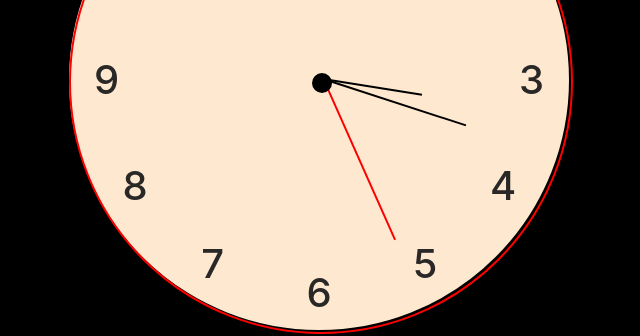
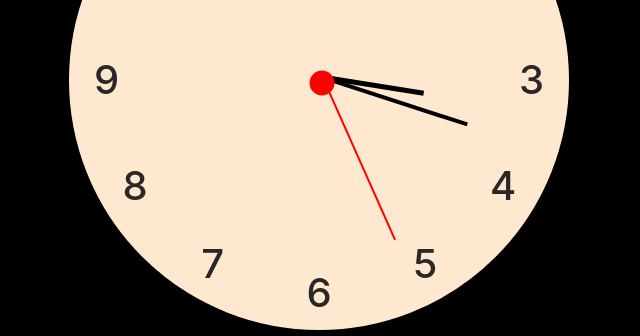
Before and after one commit to ha3158987/analog-clock, a React (Vite) app: page / in a window 1280 px wide. Shown: the part 320-656 px from the top of the page, without its empty margins (321-961 px from the left). Built offline with nearby package versions, Linux system fonts and the light colour scheme.

Commit message:
feat: add tooltip & change structure

```diff
--- a/src/App.tsx
+++ b/src/App.tsx
@@ -1,5 +1,5 @@
 import './App.css';
-import Clock from '@/components/clock/Clock';
+import Clock from '@components/clock/Clock';
 
 function App() {
   return (
--- a/src/components/clock/Clock.tsx
+++ b/src/components/clock/Clock.tsx
@@ -1,15 +1,20 @@
-import { useEffect } from 'react';
+import { useState, useEffect } from 'react';
 
 import useClockStore from '@store/useClockStore';
+import '@components/clock/clock.style.scss';
 import Tooltip from '@components/tooltip/Tooltip';
-import '@components/clock/clock.style.scss';
 
 function Clock() {
+  const clockNumbers = Array.from({ length: 12 }, (_, index) => index + 1);
   const {
     hour, minute, second, updateCurrentTime,
   } = useClockStore();
 
-  const clockNumbers = Array.from({ length: 12 }, (_, index) => index + 1);
+  const [isVisible, setIsVisible] = useState(false);
+
+  const handleMouseEnter = () => setIsVisible(true);
+
+  const handleMouseLeave = () => setIsVisible(false);
 
   const getCurrentTimer = () => setInterval(() => {
     const now = new Date();
@@ -19,24 +24,28 @@ function Clock() {
       minute: now.getMinutes(),
       second: now.getSeconds(),
     });
+  }, 1000);
 
-  }, 1000);
 
   useEffect(() => {
     const timerId = getCurrentTimer();
-
     return () => clearInterval(timerId);
   }, []);
 
   return (
-    <div id="clock-wrapper">
-      {clockNumbers.map((number) => <span className="clock-number">{number}</span>)}
-      <span id='center' />
-      <span id='hour-hand' style={{ transform: `rotate(${(360 / 12 * hour) + (30 / 60 * minute)}deg) translate(-50%, -50%)` }} />
-      <span id='minute-hand' style={{ transform: `rotate(${360 / 60 * minute}deg) translate(-50%, -50%)` }} />
-      <span id='second-hand' style={{ transform: `rotate(${360 / 60 * second}deg) translate(-50%, -50%)` }} />
-      <Tooltip />
-    </div>
+    <>
+      <div id="clock-wrapper"
+        onMouseEnter={handleMouseEnter}
+        onMouseLeave={handleMouseLeave}
+      >
+        {clockNumbers.map((number) => <span className="clock-number">{number}</span>)}
+        <span id='center' />
+        <span id='hour-hand' style={{ transform: `rotate(${(360 / 12 * hour) + (30 / 60 * minute)}deg) translate(-50%, -50%)` }} />
+        <span id='minute-hand' style={{ transform: `rotate(${360 / 60 * minute}deg) translate(-50%, -50%)` }} />
+        <span id='second-hand' style={{ transform: `rotate(${360 / 60 * second}deg) translate(-50%, -50%)` }} />
+      </div >
+      <Tooltip show={isVisible} />
+    </>
   );
 }
 
--- a/src/components/clock/clock.style.scss
+++ b/src/components/clock/clock.style.scss
@@ -33,10 +33,10 @@
     left: 252.5px;
     transform: translate(-50%, -50%);
 
-    height: 20px;
-    width: 20px;
+    height: 25px;
+    width: 25px;
 
-    background-color: black;
+    background-color: red;
     border-radius: 50%;
 
     z-index: 1;
@@ -49,7 +49,7 @@
     left: 252.5px;
 
     height: calc(500px * 0.2);
-    width: 2px;
+    width: 5px;
     background-color: black;
 }
 
@@ -60,7 +60,7 @@
     left: 252.5px;
 
     height: calc(500px * 0.3);
-    width: 2px;
+    width: 4px;
     background-color: black;
 }
 
--- a/src/components/tooltip/Tooltip.tsx
+++ b/src/components/tooltip/Tooltip.tsx
@@ -1,35 +1,20 @@
-import { useState, MouseEvent } from 'react';
+import '@components/tooltip/tooltip.style.scss';
+import useClockStore from '@/store/useClockStore';
+import useTooltip from '@/hooks/useTooltip';
 
-import '@components/tooltip/tooltip.style.scss';
 
-const Tooltip = () => {
-    const [isVisible, setIsVisible] = useState(false);
-    const [tooltipPosition, setTooltipPosition] = useState({ x: 0, y: 0 });
+const Tooltip = ({ show }: { show: boolean }) => {
 
-    const handleMouseMove = (e: MouseEvent<HTMLElement>) => {
-        setTooltipPosition({ x: e.clientX - 300, y: e.clientY - 200 });
-    }
+  const { hour, minute, second } = useClockStore();
+  const { tooltipPosition } = useTooltip();
 
-    const exposeTooltip = () => {
-        setIsVisible(true)
-    }
-
-    const hideTooltip = () => {
-        setIsVisible(false)
-    }
-
-    return (
-        <div className='tooltip-container'
-            onMouseMove={handleMouseMove}
-            onMouseEnter={exposeTooltip}
-            onMouseLeave={hideTooltip}
-        >
-            {isVisible &&
-                <div className='tooltip' style={{ top: tooltipPosition.y, left: tooltipPosition.x }} >{'Tooltip'}</div>
-            }
-
-        </div>
-    )
+  return (
+    <>
+      {show && (
+        <div id={'tooltip'} style={{ ...tooltipPosition }}>{`${hour}시 ${minute}분 ${second}초`}</div>
+      )}
+    </>
+  )
 }
 
 export default Tooltip;
--- a/src/components/tooltip/tooltip.style.scss
+++ b/src/components/tooltip/tooltip.style.scss
@@ -1,19 +1,12 @@
-.tooltip-container {
-    position: relative;
-
-    width: 100%;
-    height: 100%;
-
-    border: 2px solid red;
-    border-radius: 50%;
-}
-
-.tooltip {
+#tooltip {
     position: absolute;
 
-    height: 20px;
-    width: 20px;
+    padding: 4px 12px;
+    box-shadow: rgba(0, 0, 0, 0.16) 0px 10px 36px 0px, rgba(0, 0, 0, 0.06) 0px 0px 0px 1px;
+    border-radius: 12px;
 
-    color: white;
-    background-color: aquamarine;
+    color: black;
+    background-color: white;
+
+    z-index: 2;
 }
--- /dev/null
+++ b/src/hooks/useTooltip.ts
@@ -0,0 +1,23 @@
+import { useState, MouseEvent, useEffect } from "react";
+
+const useTooltip = () => {
+    const [tooltipPosition, setTooltipPosition] = useState({ top: 0, left: 0 });
+
+    const handleMouseMove = (e: MouseEvent<HTMLElement>) => {
+        setTooltipPosition({ top: e.clientY, left: e.clientX });
+    }
+
+    useEffect(() => {
+        window.addEventListener('mousemove', (e) => {
+            setTooltipPosition({ top: e.clientY - 25, left: e.clientX + 10 });
+        })
+    }, [])
+
+    return {
+        tooltipPosition,
+        setTooltipPosition,
+        handleMouseMove,
+    }
+}
+
+export default useTooltip;
--- a/src/store/useClockStore.ts
+++ b/src/store/useClockStore.ts
@@ -20,4 +20,5 @@ const useClockStore = create<UseClockStoreType>((set) => ({
   updateCurrentTime: ({ hour, minute, second }: UpdateCurrentTimeParams) => set({ hour, minute, second }),
 }));
 
+
 export default useClockStore;
--- a/tsconfig.json
+++ b/tsconfig.json
@@ -19,6 +19,9 @@
       ],
       "@components/*": [
         "src/components/*"
+      ],
+      "@hooks/*": [
+        "src/hooks/*"
       ],
       "@store/*": [
         "src/store/*"
--- a/vite.config.ts
+++ b/vite.config.ts
@@ -10,6 +10,7 @@ export default defineConfig({
       { find: '@', replacement: path.resolve(__dirname, 'src') },
       { find: '@assets', replacement: path.resolve(__dirname, 'src/assets') },
       { find: '@components', replacement: path.resolve(__dirname, 'src/components') },
+      { find: '@hooks', replacement: path.resolve(__dirname, 'src/hooks') },
       { find: '@store', replacement: path.resolve(__dirname, 'src/store') },
       { find: '@styles', replacement: path.resolve(__dirname, 'src/styles') }
     ]
```
